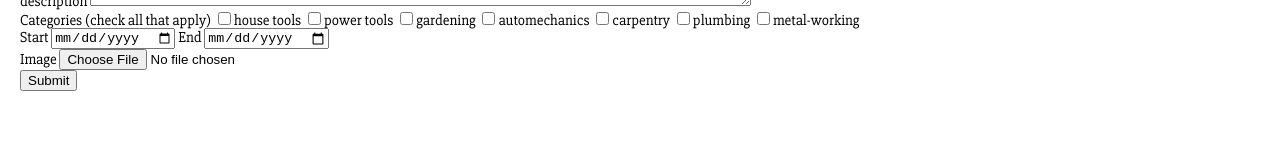
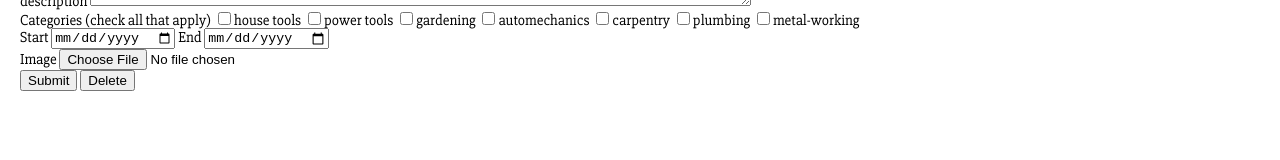
Before and after one commit to StreakInTheSky/open-toolbox, a website: page public/edit-listing/index.html in a window 1280 px wide. Shown: the part 211-371 px from the top of the page. Drawn offline with nearby package versions, Linux system fonts and the light colour scheme; no server answers.

Commit message:
Add delete button

```diff
--- a/public/edit-listing/index.html
+++ b/public/edit-listing/index.html
@@ -47,6 +47,7 @@
 				</p>
 				<p>
 					<input type="submit">
+					<button class="button-delete">Delete</button>
 				</p>
 			</form>
 		</main>
```
